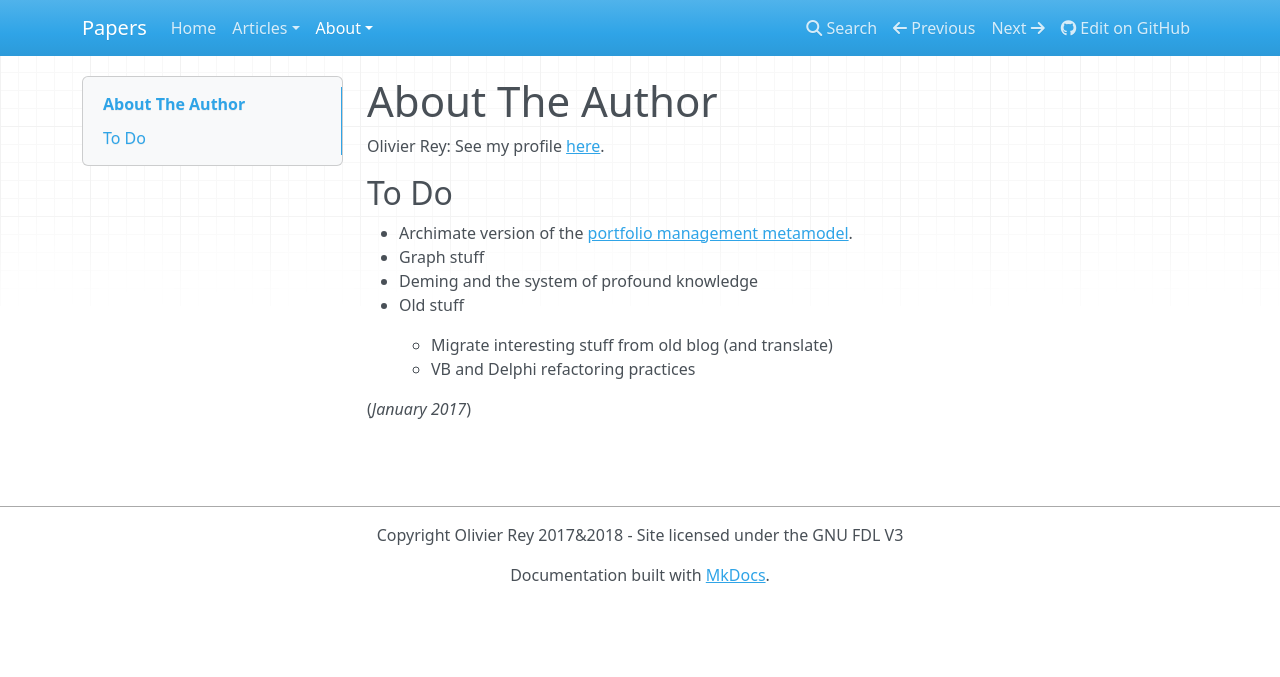
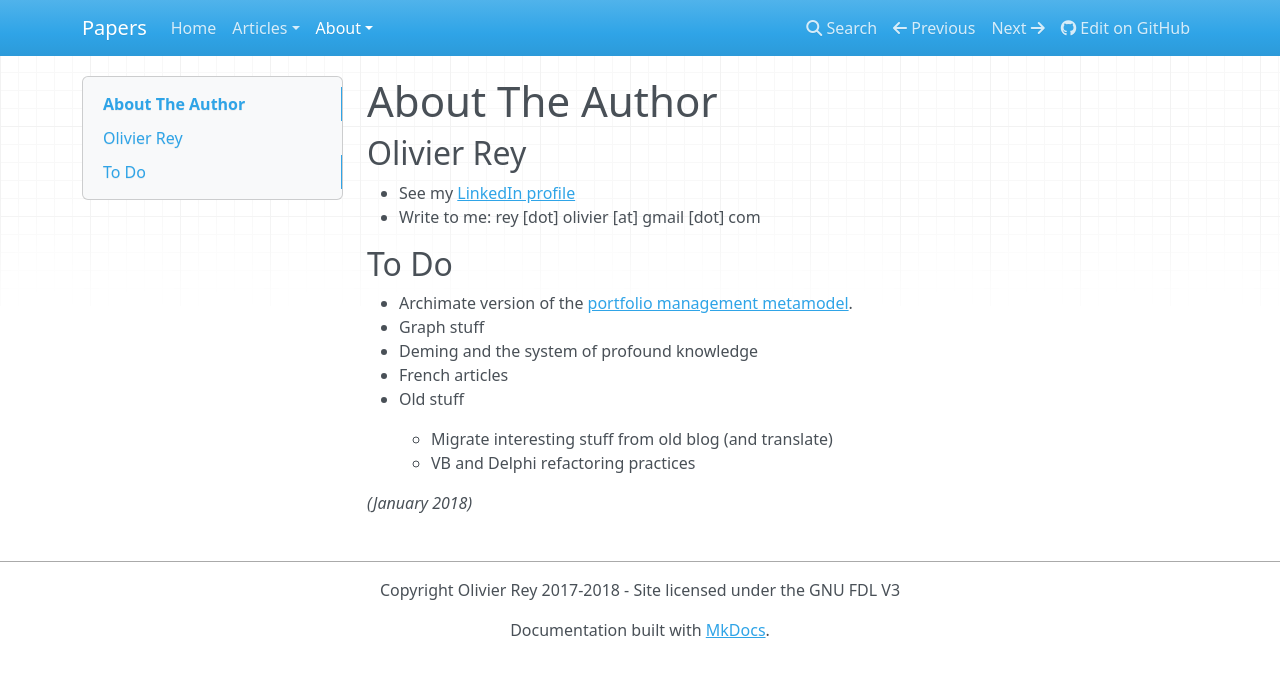
Before and after one commit to orey/papers, an MkDocs documentation site: the page built from docs/about/about.md, in a window 1280 px wide. Shown: the top 677 px of the page. Built offline with MkDocs 1.6.1, drawn with Linux system fonts in a browser that asks for light colours; nearby versions of some CDN libraries; old or Windows-style settings are respelled for this version of MkDocs.

Commit message:
update index and menu stuff

```diff
--- a/docs/about/about.md
+++ b/docs/about/about.md
@@ -1,15 +1,19 @@
 # About The Author
 
-Olivier Rey: See my profile [here](https://www.linkedin.com/in/reyolivier/).
+## Olivier Rey
+
+  * See my [LinkedIn profile](https://www.linkedin.com/in/reyolivier/)
+  * Write to me: rey [dot] olivier [at] gmail [dot] com
 
 ## To Do
 
   * Archimate version of the [portfolio management metamodel](../articles/portfolio.md).
   * Graph stuff
   * Deming and the system of profound knowledge
+  * French articles
   * Old stuff
 
     * Migrate interesting stuff from old blog (and translate)
     * VB and Delphi refactoring practices
 
-(*January 2017*)
+*(January 2018)*
--- a/mkdocs.yml
+++ b/mkdocs.yml
@@ -1,7 +1,7 @@
 site_name: Papers
 site_description: Olivier Rey's Papers
 site_author: Olivier Rey
-copyright: Copyright Olivier Rey 2017&2018 - Site licensed under the GNU FDL V3
+copyright: Copyright Olivier Rey 2017-2018 - Site licensed under the GNU FDL V3
 google_analytics: ['UA-110156293-1', 'orey.github.io']
 repo_url: https://github.com/orey/papers/
 #theme: readthedocs
@@ -15,6 +15,7 @@ pages:
     - 'Considerations About Rest And Web Services': 'articles/about-rest.md'
     - 'GraphQL And Classic Web Services': 'articles/graphql-web-services.md'
     - 'A Simple Meta-Model for Portfolio Management': 'articles/portfolio.md'
+    - 'An Introduction to The Archimate Revolution': 'articles/archimate-intro.md'
 - About:
     - Author: 'about/about.md'
     - License: 'about/LICENSE.md'
```
Also changed, not shown: docs/articles/archimate-intro.md (+2 -0 lines), docs/index.md (+3 -2 lines).
